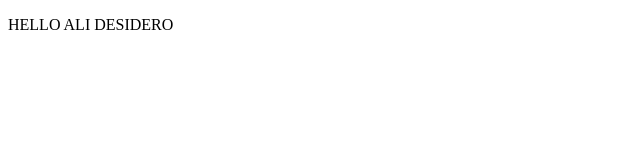
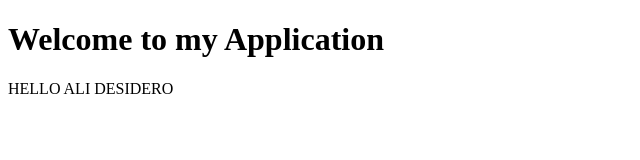
Before and after one commit to nico86yvz/e2e-server, a website: page public/views/index.html in a window 1280 px wide. Shown: the whole page, without its empty margins (0-640 px from the left). Drawn offline with Linux system fonts and the light colour scheme.

Commit message:
update deneme

```diff
--- a/public/views/index.html
+++ b/public/views/index.html
@@ -5,6 +5,7 @@
     <title>My E2E app</title>
 </head>
 <body>
+<h1>Welcome to my Application</h1>
 <p>HELLO ALI DESIDERO</p>
 </body>
 </html>
```
